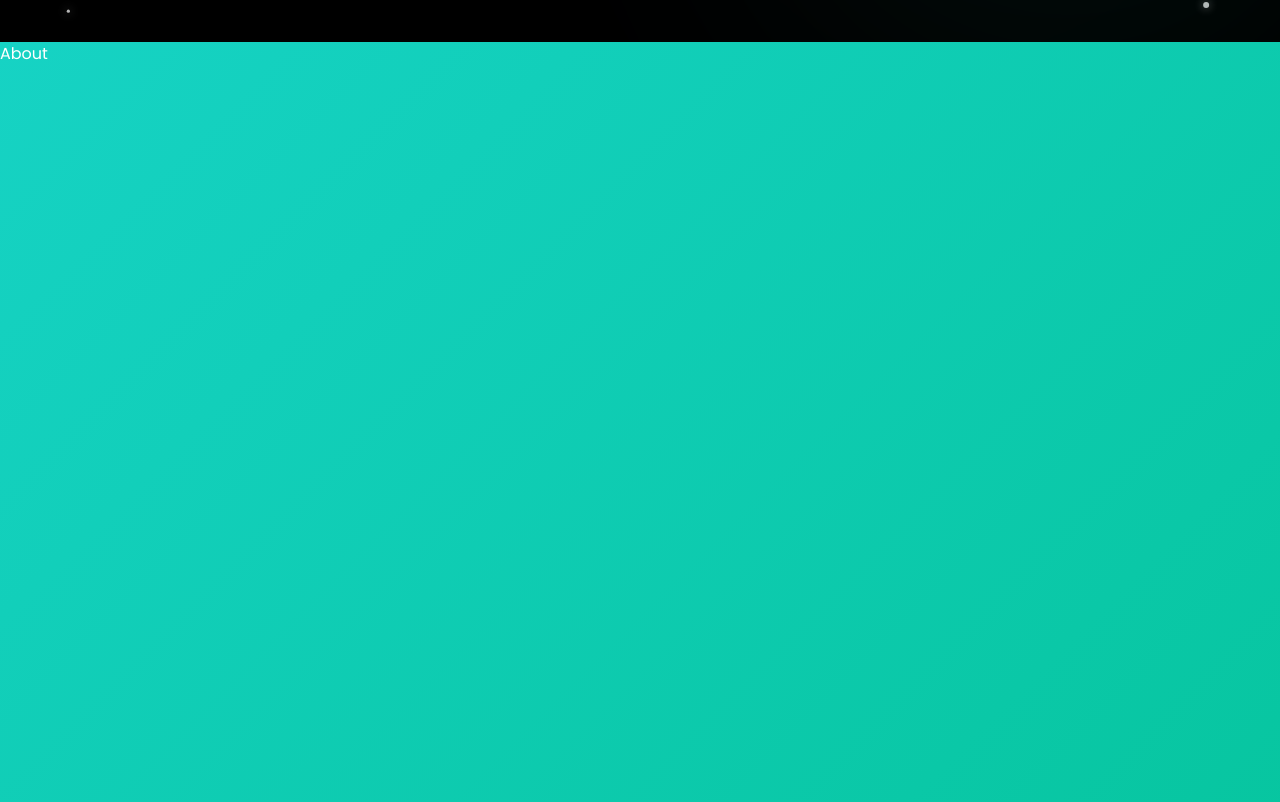
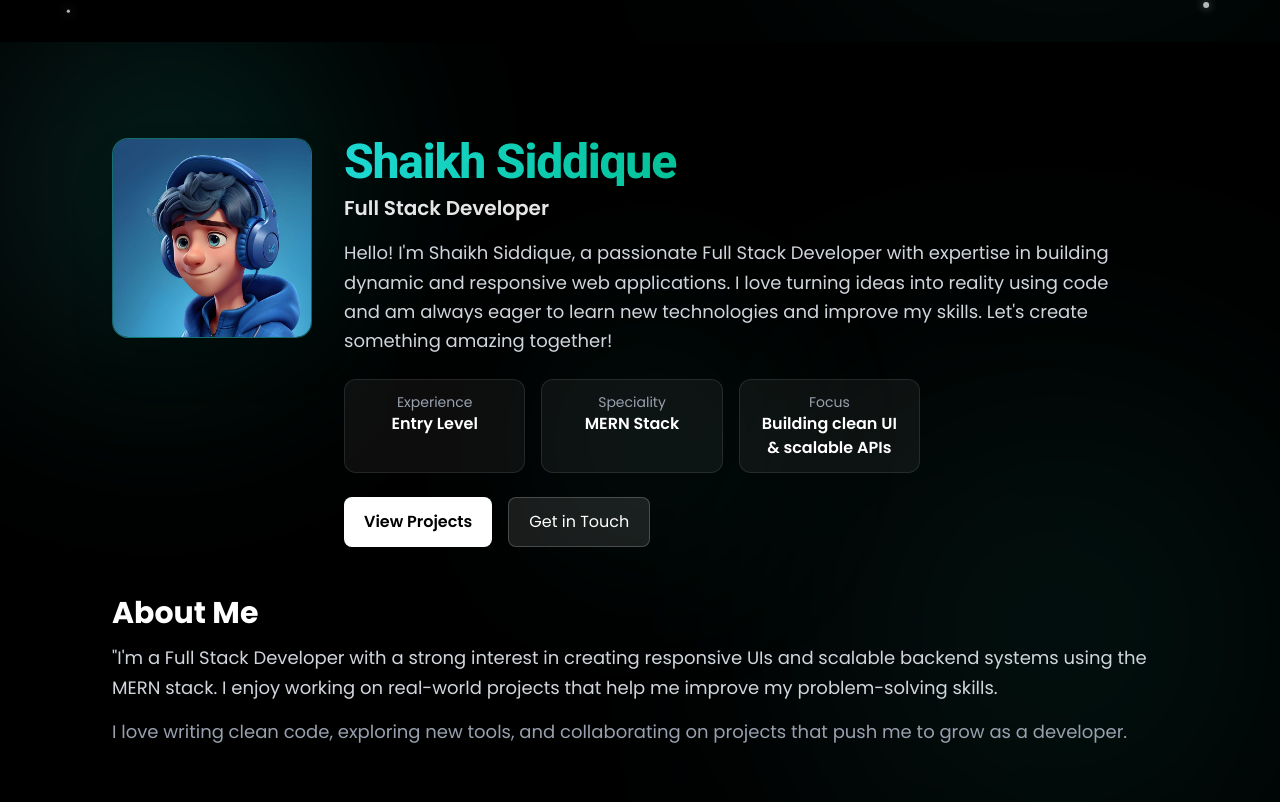
Before and after one commit to Siddique951/My-Portfolio, a React (Vite) app in the folder my-portfolio/: page / in a window 1280 px wide. Shown: the part 758-1560 px from the top of the page. Built offline with nearby package versions, Linux system fonts and the light colour scheme.

Commit message:
About Page Completed

```diff
--- a/my-portfolio/src/sections/About.jsx
+++ b/my-portfolio/src/sections/About.jsx
@@ -1,10 +1,107 @@
+import { motion } from "framer-motion";
+import b from "../assets/boy.jpg";
 
-const About = () => {
+
+export default function About() {
+
+    const stats = [
+        { label: "Experience", value: "Entry Level" },
+        { label: "Speciality", value: "MERN Stack" },
+        { label: "Focus", value: "Building clean UI & scalable APIs" },
+    ];
+
+    const glows = [
+        "-top-10 -left-10 w-[360px] h-[360px] opacity-20 blur-[120px]",
+        "bottom-0 right-10 w-[420px] h-[420px] opacity-15 blur-[140px] delay-300",
+        "top-1/2 left-1/2 w-[220px] h-[220px] opacity-10 blur-[100px] -translate-x-1/2 -translate-y-1/2",
+    ];
+
     return (
-        <div className='w-full h-screen'>
-            About
-        </div>
-    )
+        <section id="about" className="min-h-screen w-full flex items-center justify-center relative bg-black text-white overflow-hidden">
+
+            <div className="absolute inset-0 pointer-events-none">
+                {glows.map((c, i) => (
+                    <div key={i} className={`absolute rounded-full bg-gradient-to-r from-[#302b63] via-[#00bf8f] to-[#1cd8d2] animate-pulse ${c}`}></div>
+                ))}
+            </div>
+
+            <div className="relative z-10 max-w-6xl w-full mx-auto px-6 md:px-10 lg:px-12 py-20 flex flex-col gap-12">
+
+                <motion.div className="flex flex-col md:flex-row items-center md:items-stretch gap-8"
+                    initial={{ opacity: 0, y: 24 }}
+                    whileInView={{ opacity: 1, y: 0 }}
+                    transition={{ duration: 0.6 }}
+                    viewport={{ once: true, amount: 0.4 }}
+                >
+
+                    <motion.div className="relative w-[160px] h-[160px] md:w-[200px] md:h-[200px] rounded-2xl overflow-hidden shadow-2xl bg-gradient-to-br from-[#1cd8d2]/20 to-[#302b63]/20 border border-[#1cd8d2]/40"
+                        whileHover={{ scale: 1.02 }}
+                        transition={{ type: "spring", stiffness: 200, damping: 18 }}
+                    >
+
+                        <img src={b} alt="profile" className="absolute inset-0" />
+
+                    </motion.div>
+
+                    <div className="flex-1-flex flex-col justify-center text-center md:text-left">
+                        <h2 className="text-4xl sm:text-5xl font-extrabold tracking-tight bg-clip-text text-transparent
+                        bg-gradient-to-r from-[#1cd8d2] via-[#00bf8f] to-[#1cd8d2]">
+                            Shaikh Siddique
+                        </h2>
+                        <p className="mt-2 text-lg sm:text-xl text-white/90 font-semibold">
+                            Full Stack Developer
+                        </p>
+
+                        <p className="mt-4 text-gray-300 leading-relaxed text-base sm:text-lg max-w-2xl md:max-w-3xl">
+                            Hello! I'm Shaikh Siddique, a passionate Full Stack Developer with expertise in building dynamic and responsive web applications. I love turning ideas into reality using code and am always eager to learn new technologies and improve my skills. Let's create something amazing together!
+                        </p>
+
+                        <div className="mt-6 grid grid-cols-2 sm:grid-cols-3 gap-3 sm:gap-4 max-w-xl">
+                            {stats.map((item, i) => (
+                                <motion.div key={i} className="rounded-xl border border-white/10 bg-white/5 px-4 py-3 text-center"
+                                    initial={{ opacity: 0, y: 10 }}
+                                    whileInView={{ opacity: 1, y: 0 }}
+                                    transition={{ duration: 0.4, delay: i * 0.05 }}
+                                    viewport={{ once: true, amount: 0.3 }}
+                                >
+                                    <div className="text-sm text-gray-400">{item.label}</div>
+                                    <div className="text-base font-semibold">{item.value}</div>
+
+                                </motion.div>
+                            ))}
+                        </div>
+
+                        <div className="mt-6 flex flex-col sm:flex-row gap-3 sm:gap-4 justify-center md:justify-start">
+                            <a href="#projects" className="inline-flex items-center justify-center rounded-lg bg-white text-black font-semibold px-5 py-3 hover:bg-gray-200 transition">View Projects</a>
+                            <a href="#contact" className="inline-flex items-center justify-center rounded-lg border border-white/20 bg-white/10 text-white px-5 py-3 hover:bg-white/20 transition">Get in Touch</a>
+                        </div>
+
+                    </div>
+
+                </motion.div>
+
+                <motion.div className="text-center md:text-left"
+                    initial={{ opacity: 0, x: -30 }}
+                    whileInView={{ opacity: 1, x: 0 }}
+                    transition={{ duration: 0.6 }}
+                    viewport={{ once: true, amount: 0.4 }}
+                >
+                    <h3 className="text-2xl sm:text-3xl font-bold text-white mb-3">
+                        About Me
+                    </h3>
+                    <p className="text-gray-300 leading-relaxed text-base sm:text-lg">
+                        <p>
+                            "I'm a Full Stack Developer with a strong interest in creating responsive UIs and scalable backend systems using the MERN stack. I enjoy working on real-world projects that help me improve my problem-solving skills.
+                        </p>
+                        <p className="mt-4 text-gray-400 text-base sm:text-lg">
+                            I love writing clean code, exploring new tools, and collaborating on projects that push me to grow as a developer.
+                        </p>
+                    </p>
+
+                </motion.div>
+
+            </div>
+
+        </section>
+    );
 }
-
-export default About
```
Also changed, not shown: my-portfolio/src/assets/p.jpg (deleted).
